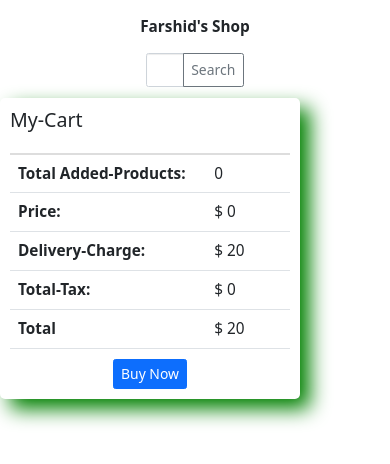
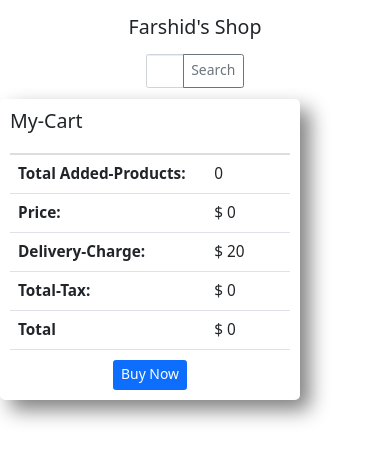
Before and after one commit to Farshid-997/Ranga-store-fix, a plain HTML site: page index.html in a window 390 px wide. Drawn offline with nearby package versions, Linux system fonts and the light colour scheme; no server answers.

Commit message:
total price updated

```diff
--- a/css/style.css
+++ b/css/style.css
@@ -41,9 +41,9 @@ body {
   transition: 0.6s;
 }
 .single-product:hover {
-  box-shadow: 4px 4px 7px grey;
+  box-shadow: 4px 4px 7px gray;
   border-radius: 10px;
-  border: 1px solid red;
+  border: 1px solid rgba(235, 99, 235, 0.705);
 }
 .product-image {
   width: 150px;
@@ -70,7 +70,7 @@ body {
     width: 300px;
     /* border: 1px solid green; */
     padding: 10px;
-    box-shadow: 10px 10px 20px green;
+    box-shadow: 10px 10px 20px gray;
     border-radius: 5px;
     margin-right: 30px;
     position: fixed;
--- a/index.html
+++ b/index.html
@@ -23,7 +23,10 @@
 </head>
 
 <body class="fs-3 text">
-  <header class="fs-3 text fw-bold text-center my-4">Farshid's Shop</header>
+  <header class="fs-3 text fw-bold text-center my-4">
+    <h1>Farshid's Shop </h1>
+
+  </header>
   <main class="main">
 
     <div>
@@ -43,7 +46,7 @@
         </div>
       </div>
       <div class="col-md-3 col-lg-3 col-sm-5 cart-main">
-        <div class="cart" id="my-cart">
+        <div class="cart " id="my-cart">
           <table class="table">
             <thead>
               <h1>My-Cart</h1>
--- a/js/app.js
+++ b/js/app.js
@@ -34,12 +34,14 @@ const addToCart = (id, price) => {
 
   updateTaxAndCharge();
   document.getElementById("total-Products").innerText = count;
+
 };
 
 const getInputValue = (id) => {
   const element = document.getElementById(id).innerText;
   const converted = parseInt(element);
   return converted;
+
 };
 
 // main price update function
@@ -48,6 +50,7 @@ const updatePrice = (id, value) => {
   const convertPrice = parseFloat(value);
   const total = convertedOldPrice + convertPrice;
   document.getElementById(id).innerText = total.toFixed(2);
+  updateTotal();
 };
 
 // set innerText function
@@ -69,6 +72,7 @@ const updateTaxAndCharge = () => {
   if (priceConverted > 500) {
     setInnerText("delivery-charge", 60);
     setInnerText("total-tax", priceConverted * 0.4);
+
   }
 };
 
@@ -78,6 +82,5 @@ const updateTotal = () => {
   const grandTotal =
     getInputValue("price") + getInputValue("delivery-charge") +
     getInputValue("total-tax");
-  document.getElementById("total").innerText = grandTotal;
+  document.getElementById("total").innerText = grandTotal.toFixed(2);
 };
-updateTotal()
```
